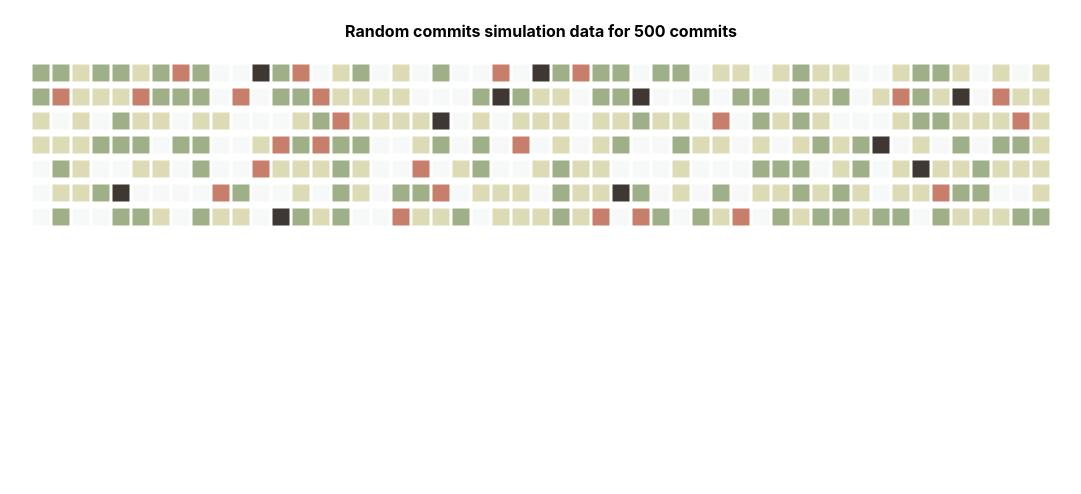
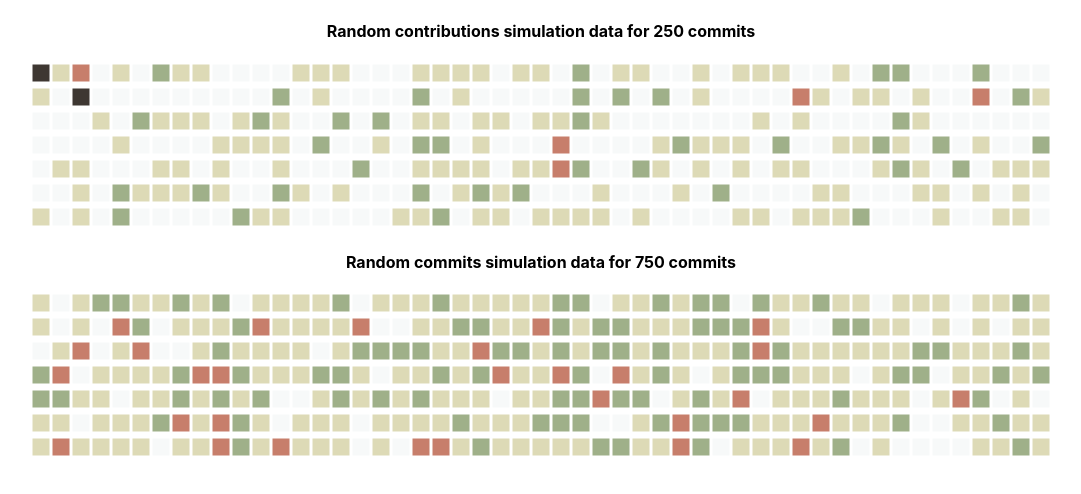
Before and after one commit to ochuzor/heat-map, a React (Create React App) app: page / in a window 1280 px wide. Shown: the top 494 px of the page, without its empty margins (99-1180 px from the left). Built offline with nearby package versions, Linux system fonts and the light colour scheme.

Commit message:
add one more demo component

```diff
--- a/package.json
+++ b/package.json
@@ -10,6 +10,7 @@
     "@types/node": "^12.20.19",
     "@types/react": "^17.0.17",
     "@types/react-dom": "^17.0.9",
+    "date-fns": "^2.23.0",
     "lodash": "^4.17.21",
     "react": "^17.0.2",
     "react-dom": "^17.0.2",
--- a/src/App.tsx
+++ b/src/App.tsx
@@ -2,11 +2,13 @@ import React from 'react';
 
 import './App.css';
 import { GithubContributions } from "./components/demos/GithubContributions";
+import { GithubCommitsHeatMap } from "./components/demos/GithubCommitsHeatMap";
 
 function App() {
   return (
     <div className="App">
-      <GithubContributions numberOfSamples={500}/>
+      <GithubContributions numberOfSamples={250}/>
+      <GithubCommitsHeatMap numberOfSamples={750} />
     </div>
   );
 }
--- /dev/null
+++ b/src/components/demos/GithubCommitsHeatMap.tsx
@@ -0,0 +1,46 @@
+import React from "react";
+import { range } from "lodash";
+import { subYears, getDay, getWeek } from "date-fns";
+
+import { HeatMap } from '../HeatMap';
+
+// src https://gist.github.com/nick-desteffen/4286260
+/**
+ *  Function to generate a random date between 2 dates
+ * @param start the start date
+ * @param end the end date
+ * @returns a random date between start and end dates
+ */
+function randomDate(start: Date, end: Date) {
+    return new Date(start.getTime() + Math.random() * (end.getTime() - start.getTime()))
+}
+
+const randomDateWithinOneyear = () => {
+    const endDate = new Date();
+    const startDate = subYears(endDate, 1);
+
+    return randomDate(startDate, endDate);
+}
+
+type Props = {
+    numberOfSamples: number;
+};
+
+export function GithubCommitsHeatMap({ numberOfSamples }: Props) {
+    // each data represents a commit
+    const data = range(0, numberOfSamples).map(randomDateWithinOneyear);
+
+    const getRow = (commitDate: Date) => getDay(commitDate);
+    const getColumn = (commitDate: Date) => getWeek(commitDate);
+    const getValue = () => 1; // each data item (date) represents a single commit
+
+    return (<div>
+        <h4>Random commits simulation data for {numberOfSamples} commits</h4>
+        <HeatMap
+            data={data}
+            getRowValue={getRow}
+            getColumnValue={getColumn}
+            getNumberValue={getValue}
+        />
+    </div>);
+}
--- a/src/components/demos/GithubContributions.tsx
+++ b/src/components/demos/GithubContributions.tsx
@@ -16,11 +16,11 @@ type Props = {
 export function GithubContributions({ numberOfSamples }: Props) {
     const data: GithubData[] = range(0, numberOfSamples)
         .map(_ => {
-        return ({
-            dayOfWeek: random(0, 6),
-            weekOfYear: random(0, 51),
-            contributions: random(0, 10),
-        });
+            return ({
+                dayOfWeek: random(0, 6),
+                weekOfYear: random(0, 51),
+                contributions: random(0, 10),
+            });
         });
 
     const getRow = (item: GithubData) => item.dayOfWeek;
@@ -28,7 +28,7 @@ export function GithubContributions({ numberOfSamples }: Props) {
     const getValue = (item: GithubData) => item.contributions;
 
     return (<div>
-        <h4>Random commits simulation data for {numberOfSamples} commits</h4>
+        <h4>Random contributions simulation data for {numberOfSamples} commits</h4>
         <HeatMap
             data={data}
             getRowValue={getRow}
```
Also changed, not shown: 1 other file (tests, documents, lock files or other folders).
